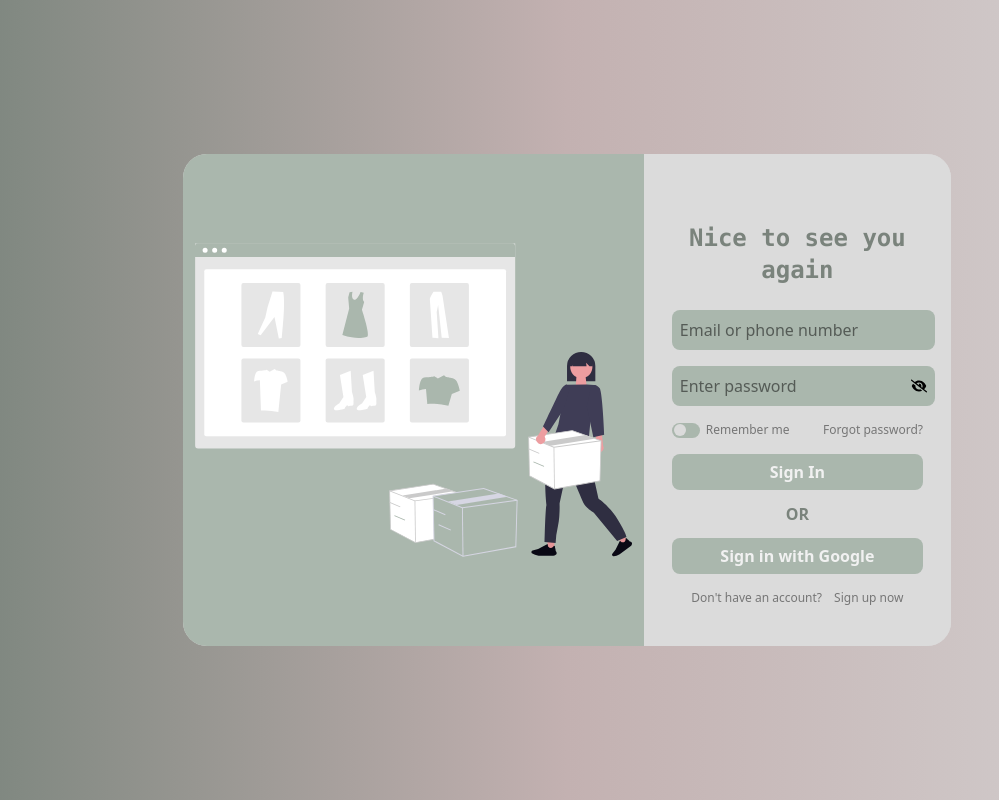
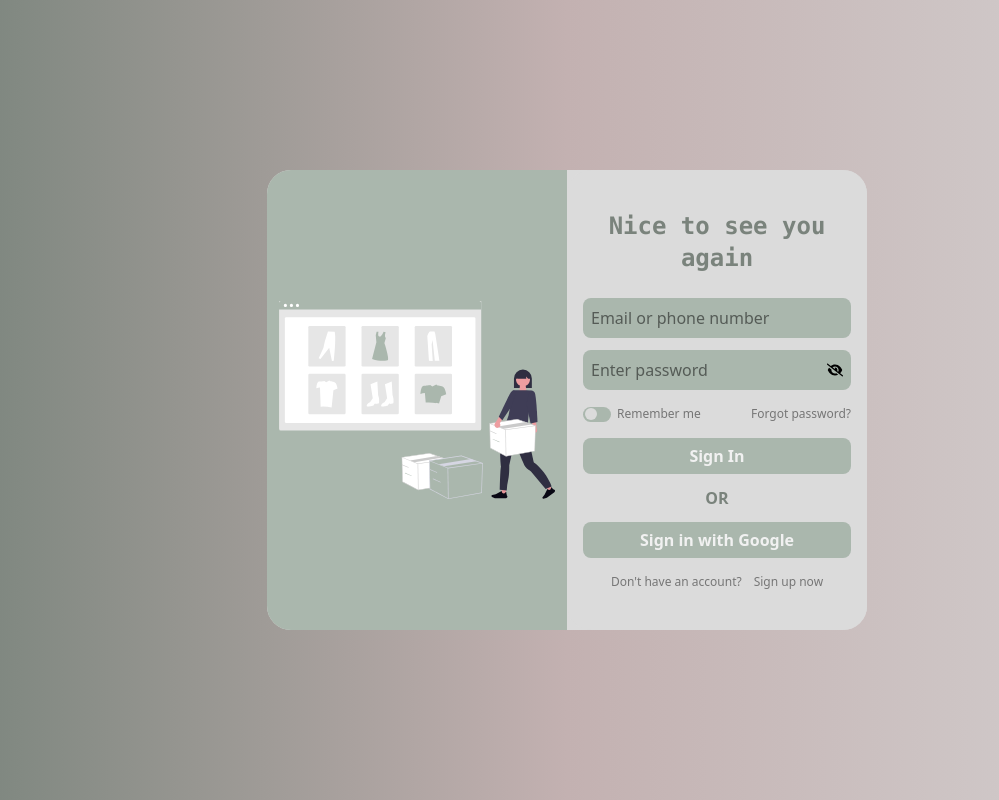
Before and after one commit to Thuya-Myint/shopping-pwa, a React (Vite) app: page /login in a window 1280 px wide. Shown: the whole page, without its empty margins (73-1072 px from the left). Built offline with nearby package versions, Linux system fonts and the light colour scheme.

Commit message:
home page

```diff
--- a/src/Home.jsx
+++ b/src/Home.jsx
@@ -9,12 +9,12 @@ const Home = () => {
   return (
     <div className='bgColor'>
       <NavBar/>
-      <div className='grid grid-cols-3 grid-rows-1 gap-10 rounded-3x mx-30 max-h-[750px]'>
-        <div className='bg-[#91a095] rounded-3xl flex items-end justify-center'>
+      <div className='grid grid-cols-7 grid-rows-1 gap-10 rounded-3x mx-30 max-h-[750px]'>
+        <div className='bg-[#91a095] rounded-3xl grid col-span-2 items-end justify-center'>
           <img src={homeImages[0]} alt="image1" />
         </div>
-        <div className='grid grid-rows-5 w-full h-full'>
-          <div className='bg-[#91a095] rounded-3xl flex align-center items-center px-3 pt-5'>
+        <div className='flex col-span-3 w-full h-full mx-3'>
+          <div className='bg-[#91a095] rounded-3xl grid row-span-2 align-center items-center px-3 pt-5'>
             <img src={homeImages[2]} alt="image3" className='w-full h-full rounded-lg' />
           </div>
           <div className='row-span-3 grid grid-rows-4 justify-center'>
@@ -29,7 +29,7 @@ const Home = () => {
             <img src={homeImages[3]} alt="image4" className='w-full h-full rounded-lg' />
           </div>
         </div>
-        <div className='bg-[#91a095] rounded-3xl flex items-end justify-center'>
+        <div className='grid col-span-2 bg-[#91a095] rounded-3xl items-end justify-center'>
           <img src={homeImages[1]} alt="image2" />
         </div>
       </div>
--- a/src/Login.jsx
+++ b/src/Login.jsx
@@ -56,31 +56,32 @@ const Login = () => {
     const toggleRememberMe = () => setIsRememberMe(!isRememberMe)
 
     return (
-        <div className='h-screen flex items-center justify-center bg-gradient-to-r from-[#78837b] via-[#c3b1b1] to-[#d4d1d1]'>
+        <div className='h-screen flex items-center justify-center bg-gradient-to-r from-[#78837b] via-[#c3b1b1] to-[#d4d1d1] md:p-60'>
             <div
                 className="bg-secondary
-                xl:w-3/5
-                md:w-[50%] w-[100%]
-                rounded-3xl grid grid-cols-5"
+                w-3/4
+                rounded-3xl grid grid-cols-2"
                 onSubmit={(e) =>  handleSubmit(e)}
             >
-                <div className='bg-primary rounded-tl-3xl rounded-bl-3xl col-span-3 p-3'>
+                <div className='bg-primary rounded-tl-3xl md:col-span-1 rounded-bl-3xl hidden lg:grid p-3'>
                     <img src={LoginImages[1]} alt="Login Image" className='w-full h-full' />
                 </div>
-                <form className=' bg-secondary rounded-tr-3xl rounded-br-3xl col-span-2 py-10'>
-                    <div className='px-7'>
-                        <div className='flex items-center justify-center pt-2'>
+                <form className='grid w-full col-span-2 p-4 md:col-span-1 bg-secondary lg:rounded-tr-3xl rounded-3xl py-10'>
+                    <div className=''>
+                        <div className='flex items-center justify-center'>
                             {/* <img src={LoginImages[0]} alt="logo" className='w-[100px]' /> */}
                         </div>
-                        <h1 className='text-center text-2xl font-mono font-bold text-txtColor mt-5 mb-3'>Nice to see you again</h1>
-                        <div className='grid w-full gap-4 pt-3'>
-                            <input
-                            value={email}
-                            type="text"
-                            onChange={(e) => setEmail(e.target.value)}
-                            placeholder='Email or phone number'
-                            className='bg-primary rounded-lg py-2 pl-2 inputHover outline-none' />
-                            <div className='w-full place-content-between flex items-center bg-primary rounded-lg py-2 px-2 inputHover'>
+                        <h1 className='text-center text-2xl font-mono font-bold text-txtColor mb-3'>Nice to see you again</h1>
+                        <div className='w-full pt-3'>
+                            <div className='bg-primary rounded-lg py-2 mb-3 pl-2 inputHover'>
+                                <input
+                                value={email}
+                                type="text"
+                                onChange={(e) => setEmail(e.target.value)}
+                                placeholder='Email or phone number'
+                                className='outline-none' />
+                            </div>
+                            <div className='place-content-between flex items-center bg-primary rounded-lg py-2 px-2 inputHover'>
                                 <input
                                 value={password}
                                 type={isShowPassword ? "text" : "password"}
--- a/src/NavBar.jsx
+++ b/src/NavBar.jsx
@@ -2,10 +2,9 @@ import React from 'react'
 import { Link, NavLink } from 'react-router-dom'
 import logo from './assests/image/logoBrand.png'
 import {navItems} from './constants'
+import { IoMenu } from "react-icons/io5";
 
 const NavBar = () => {
-
-
 
   return (
     window.innerWidth >= 768
@@ -16,10 +15,6 @@ const NavBar = () => {
                 <img src={logo} alt="logo" className='h-full' />
                 <h1 className='text-3xl font-bold font-serif selectNone'>THREADED</h1>
             </div>
-
-            {/*
-              Nav links
-            */}
 
             <div className='flex gap-3 mr-30 items-center'>
               {navItems.map(link => (
@@ -39,8 +34,24 @@ const NavBar = () => {
         </div>
     </div>
     :
-    <div>
-      md size
+    <div className='flex relative items-center place-content-between w-full bg-navColor py-2 px-3'>
+      <div className='text-3xl font-bold font-serif selectNone cursor-pointer'>THREADED</div>
+        <div>
+          <IoMenu className='cursor-pointer text-3xl' />
+          <div className='absolute w-1/2 h-screen flex flex-col bg-amber-500 right-0'>
+            {navItems.map(item => (
+              <div className='navHover text-lg text-secondary text-center'>
+                      <NavLink
+                        key={item.name}
+                        to={item.path}
+                        className=''
+                      >
+                        {item.name}
+                      </NavLink>
+                    </div>
+            ))}
+          </div>
+        </div>
     </div>
 
   )
```
